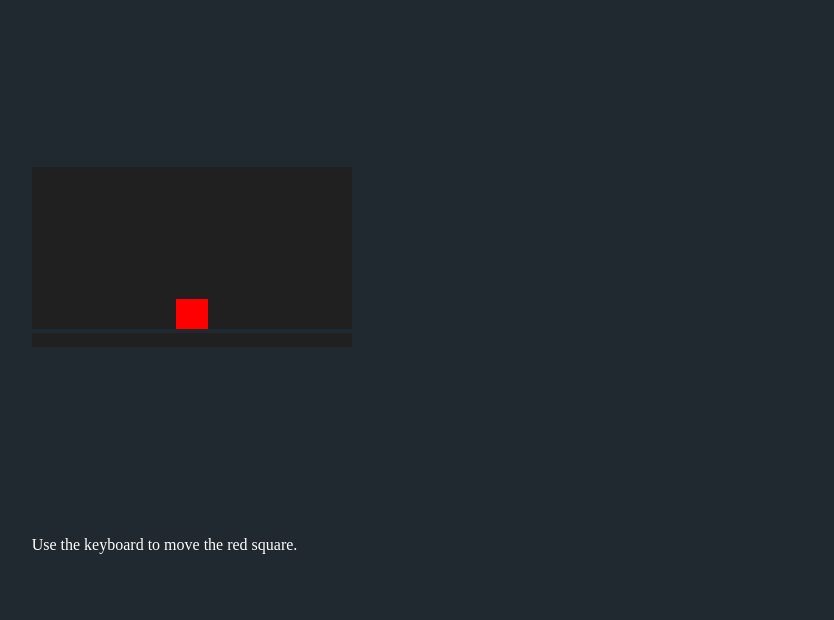
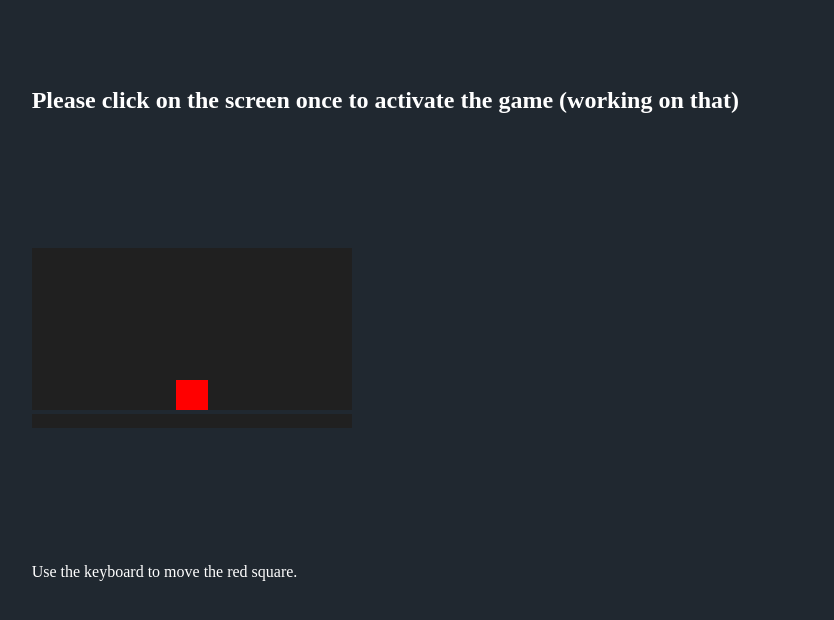
Before and after one commit to Javeyn/squareGame, a plain HTML site: page index.html in a window 1280 px wide. Shown: the part 152-772 px from the top of the page, without its empty margins (222-1056 px from the left). Drawn offline with Linux system fonts and the light colour scheme.

Commit message:
added instructions on the screen

```diff
--- a/index.html
+++ b/index.html
@@ -14,6 +14,7 @@
   <body>
 
     <h1>Welcome to the Most amazing square game in the world.</h1>
+    <h2>Please click on the screen once to activate the game (working on that)</h2>
 
     <canvas></canvas>
 
```
